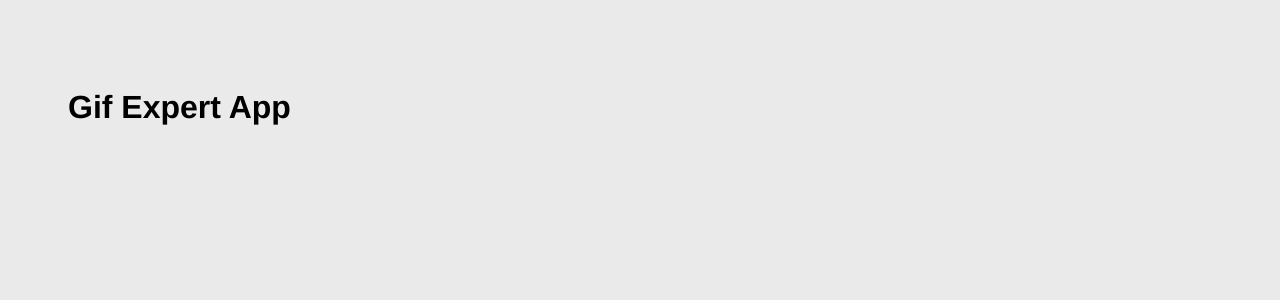
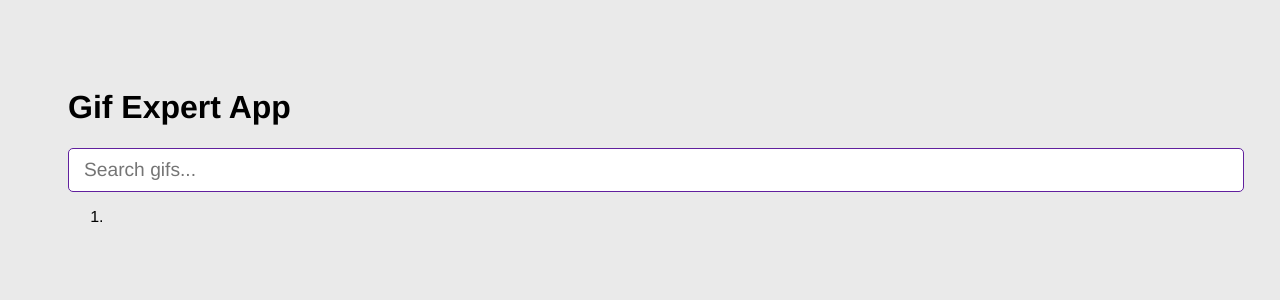
Before and after one commit to devMetalG/gif-expert-app, a React (Vite) app: page / in a window 1280 px wide. Shown: the top 300 px of the page. Built offline with nearby package versions, Linux system fonts and the light colour scheme.

Commit message:
Add category component(input)

```diff
--- a/src/GifExpertApp.tsx
+++ b/src/GifExpertApp.tsx
@@ -1,12 +1,29 @@
-import { useState } from "react";
+import { useState } from 'react';
+import { AddCategory } from './components/AddCategory';
 
 export const GifExpertApp:React.FC = () => {
 
-  const [categories, setCategories] = useState('');
+  const [categories, setCategories] = useState(['']);
+
+  const onAddCategory = (category:string) => {
+
+    if(categories.includes(category)) return;
+    setCategories([category, ...categories]);
+  }
+
 
   return (
     <>
+      {/* title */}
       <h1>Gif Expert App</h1>
+
+      {/* Input */}
+      <AddCategory onAddCategory = { onAddCategory }/>
+      {/* List */}
+      <ol>
+        { categories.map(category => <li key= { category } > { category } </li>) }
+      </ol>
+        {/* List Item */}
     </>
   )
 }
--- /dev/null
+++ b/src/components/AddCategory.tsx
@@ -0,0 +1,30 @@
+import { useState } from 'react';
+
+interface AddCategoryProps {
+  onAddCategory: (value: string) => void
+}
+
+export const AddCategory:React.FC<AddCategoryProps> = ({onAddCategory}) => {
+
+  const [inputValue, setInputValue] = useState('');
+
+  const handleChange = ({target}:React.ChangeEvent<HTMLInputElement>) => setInputValue(target.value)
+
+  const handleSubmit = (e:React.FormEvent<HTMLFormElement>) => {
+    e.preventDefault();
+    if(inputValue.trim().length <= 1) return;
+    onAddCategory(inputValue.trim());
+    setInputValue('');
+  }
+
+  return (
+    <form onSubmit={ (e) => handleSubmit(e) }>
+      <input
+        type="text"
+        placeholder="Search gifs..."
+        value={ inputValue }
+        onChange={ handleChange }
+       />
+    </form>
+  )
+}
```
